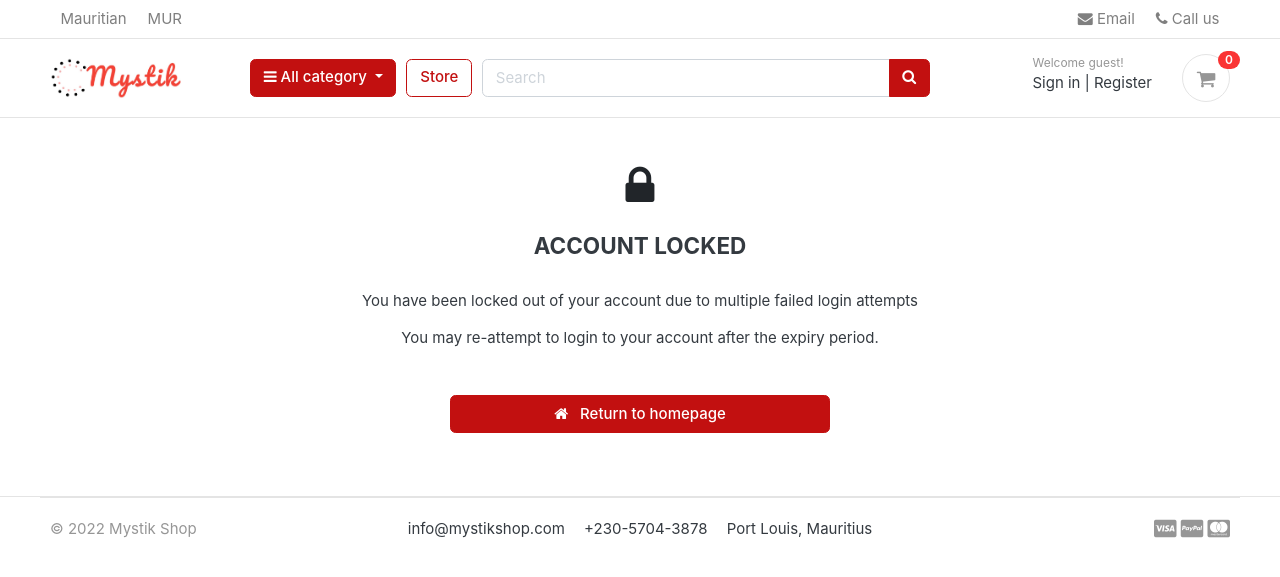
After one commit to DavidMJ21/finalproject-David, a Django app: page /accounts/account-locked/ in a window 1280 px wide. The commit adds this page. Shown: the top 577 px of the page. Run offline with Django 3.2, Linux system fonts and the light colour scheme; data that the repository does not hold is empty; some libraries are stand-ins or nearby versions; some web fonts are replaced.

Commit message:
Manage brute force attacks completed

```diff
--- a/accounts/urls.py
+++ b/accounts/urls.py
@@ -6,6 +6,7 @@ urlpatterns = [
     path('register/', views.register, name='register'),
     path('login/', views.login, name='login'),
     path('logout/', views.logout, name='logout'),
+    path('account-locked/', views.account_locked, name='account-locked'),
     path('dashboard/', views.dashboard, name='dashboard'),
     path('', views.dashboard, name='dashboard'),
 
--- a/accounts/views.py
+++ b/accounts/views.py
@@ -64,7 +64,7 @@ def login(request):
         email = request.POST['email']
         password = request.POST['password']
 
-        user = auth.authenticate(email=email, password=password)
+        user = auth.authenticate(email=email, password=password, request=request)
 
         if user is not None:
             try:
@@ -294,3 +294,9 @@ def order_detail(request, order_id):
         'subtotal': subtotal,
     }
     return render(request, 'accounts/order_detail.html', context)
+
+
+
+def account_locked(request):
+
+    return render(request, 'accounts/account-locked.html')
--- /dev/null
+++ b/templates/accounts/account-locked.html
@@ -0,0 +1,32 @@
+{% extends 'base.html' %}
+
+{% load static %}
+
+{% block content %}
+
+<div class="container bg-white shadow-md p-5 form-layout">
+
+  <div class="text-center">
+
+    <i class="fa fa-lock fa-3x text-dark" aria-hidden="true"></i><br>
+
+    <br><h4 class="text-uppercase">Account Locked</h4><br>
+
+    <p>You have been locked out of your account due to multiple failed login attempts</p>
+
+    <p>You may re-attempt to login to your account after the expiry period.</p>
+
+    </div>
+  </div>
+
+  <div class="card1 mx-auto" style="max-width: 380px;">
+
+          <div class="form-group">
+              <a class="btn btn-primary btn-block" type="button" href="{% url 'home' %}"> <i class="fa fa-home" aria-hidden="true"></i> &nbsp; Return to homepage</a><br><br>
+          </div> <!-- form-group// -->
+      </form>
+      </div> <!-- card-body.// -->
+    </div> <!-- card .// -->
+
+
+{% endblock %}
```
Also changed, not shown: finalproject/settings.py (+26 -0 lines), templates/two_factor/_wizard_actions.html (line endings or trailing spaces).
